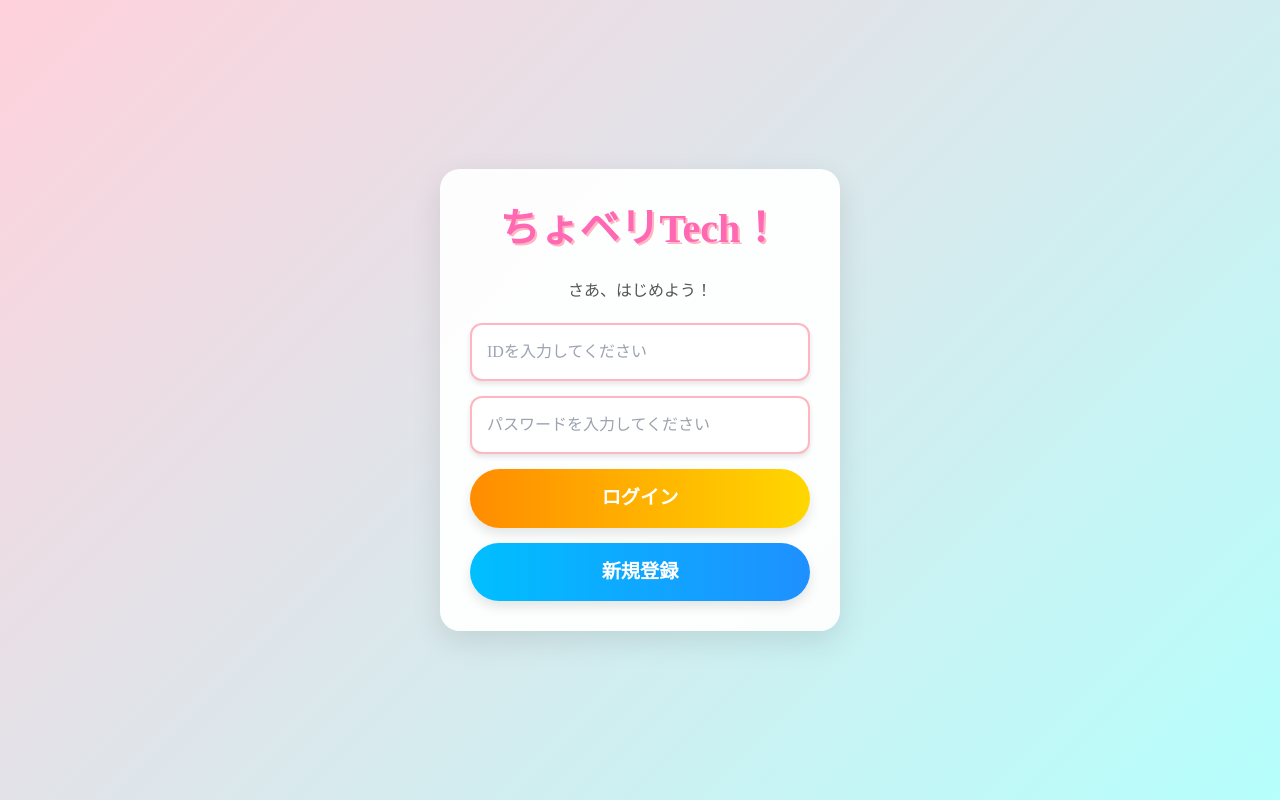
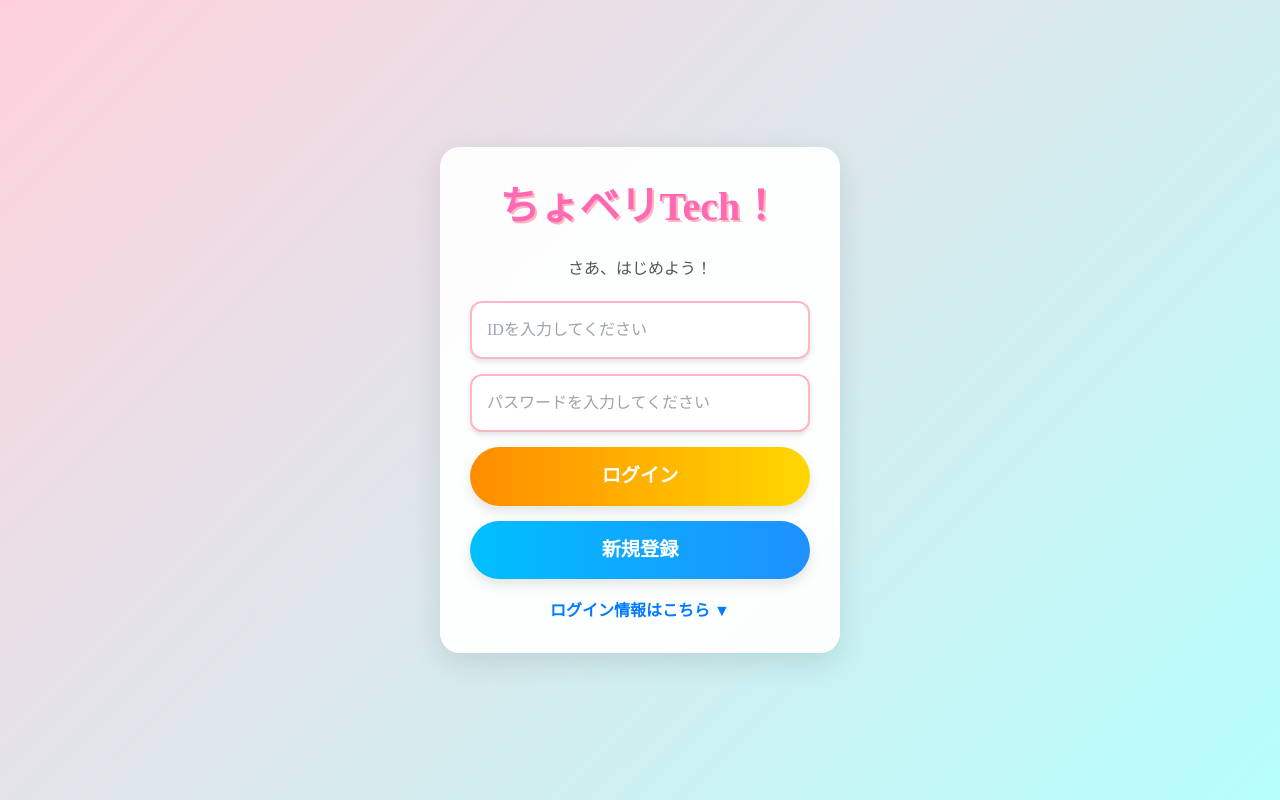
Before and after one commit to Jiromtrf/step4_app_frontend_test, a Next.js app: page / in a window 1280 px wide. Built offline with nearby package versions, Linux system fonts and the light colour scheme; what @geist-ui/core would draw is missing.

Commit message:
サインインページにログイン情報表示

```diff
--- a/src/app/auth/signin/page.tsx
+++ b/src/app/auth/signin/page.tsx
@@ -9,6 +9,7 @@ export default function SignIn() {
   const [user_id, setUserId] = useState<string>("");
   const [password, setPassword] = useState<string>("");
   const [error, setError] = useState<string>("");
+  const [showNote, setShowNote] = useState<boolean>(false);
 
   const handleSignIn = async (e: React.FormEvent<HTMLFormElement>) => {
     e.preventDefault();
@@ -27,7 +28,7 @@ export default function SignIn() {
   };
 
   const handleSignUp = () => {
-    router.push("/home/maintenance"); // サインアップページへの遷移
+    router.push("/home/maintenance");
   };
 
   return (
@@ -61,6 +62,20 @@ export default function SignIn() {
       <button onClick={handleSignUp} className="button signup-button">
         新規登録
       </button>
+
+      {/* 開閉可能な注釈 */}
+      <button
+        className="note-toggle"
+        onClick={() => setShowNote((prev) => !prev)} // 状態をトグル
+      >
+        {showNote ? "注釈を隠す ▲" : "ログイン情報はこちら ▼"}
+      </button>
+      {showNote && (
+        <div className="note">
+          <p>ユーザーID: <b>1</b>または <b>2</b></p>
+          <p>パスワード: <b>password</b></p>
+        </div>
+      )}
     </div>
   );
 }
--- a/src/app/globals.css
+++ b/src/app/globals.css
@@ -106,3 +106,28 @@ body {
 .button:hover {
   transform: scale(1.05);
 }
+
+.note-toggle {
+  margin-top: 20px;
+  cursor: pointer;
+  color: #007bff;
+  font-weight: bold;
+  border: none;
+  background: none;
+  font-size: 1em;
+}
+
+.note {
+  margin-top: 10px;
+  padding: 10px;
+  background: #f0f8ff;
+  border: 1px solid #add8e6;
+  border-radius: 8px;
+  text-align: center;
+  font-size: 0.9em;
+  color: #333;
+}
+
+.note-toggle:hover {
+  text-decoration: underline;
+}
```
